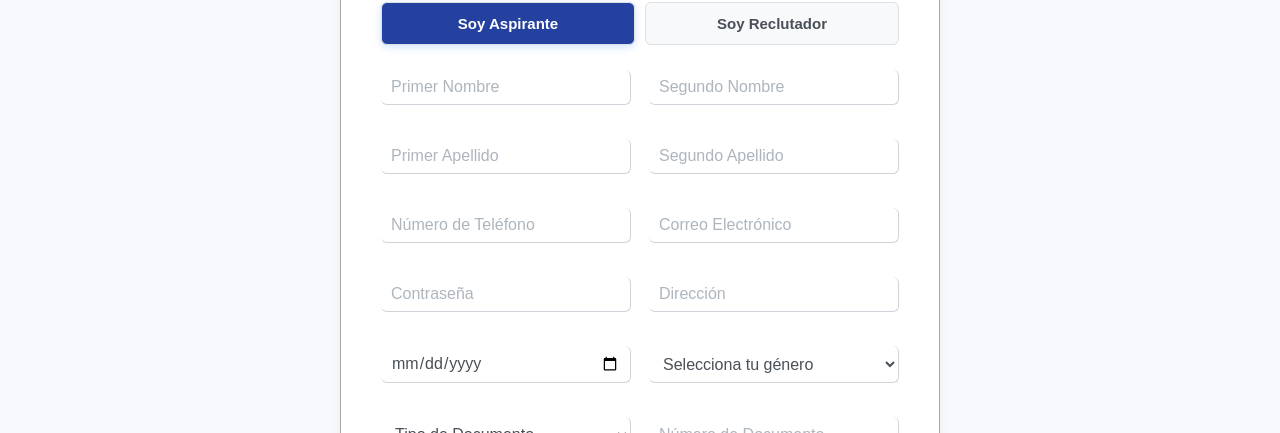
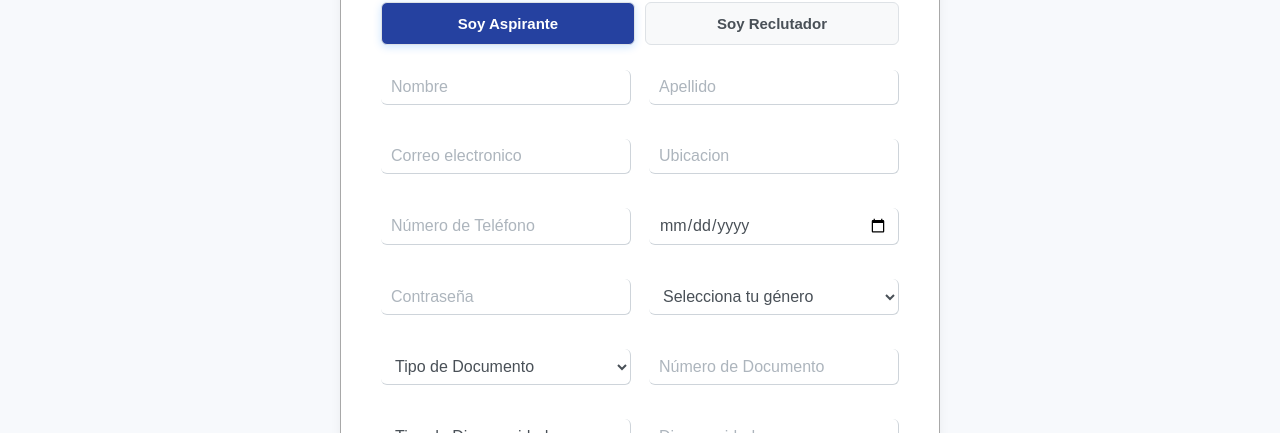
Before and after one commit to juangomlin/WORKABLE_1, a React (Vite) app: page /Signup in a window 1280 px wide. Shown: the part 295-728 px from the top of the page. Built offline with nearby package versions, Linux system fonts and the light colour scheme.

Commit message:
Cambios SignUpPage

```diff
--- a/src/components/SignUpPage/SignUpPage.jsx
+++ b/src/components/SignUpPage/SignUpPage.jsx
@@ -53,15 +53,13 @@ const SignUpPage = () => {
             {userType === 'aspirante' && (
                 <>
                   <div className='form-reclutador-fields'>
-                    <input type='text' name='fullName' placeholder='Primer Nombre' required className='input-signup' />
-                    <input type='text' name='fullName' placeholder='Segundo Nombre' required className='input-signup' />
-                    <input type='text' name='fullName' placeholder='Primer Apellido' required className='input-signup' />
-                    <input type='text' name='fullName' placeholder='Segundo Apellido' required className='input-signup' />
+                    <input type='text' name='fullName' placeholder='Nombre' required className='input-signup' />
+                    <input type='text' name='fullName' placeholder='Apellido' required className='input-signup' />
+                    <input type='text' name='email' placeholder='Correo electronico' required className='input-signup' />
+                    <input type='text' name='direction' placeholder='Ubicacion' required className='input-signup' />
                     <input type='tel' name='phone' placeholder='Número de Teléfono' required className='input-signup' />
-                    <input type='email' name='email' placeholder='Correo Electrónico' required className='input-signup' />
+                    <input type='date' name='nacimiento' placeholder='Fecha de Nacimiento' required className='input-signup' />
                     <input type='password' name='password' placeholder='Contraseña' required className='input-signup' />
-                    <input type='text' name='direction' placeholder='Dirección' required className='input-signup' />
-                    <input type='date' name='nacimiento' placeholder='Fecha de Nacimiento' required className='input-signup' />
                     <select name='gender' required className='input-signup'>
                       <option value=''>Selecciona tu género</option>
                       <option value='masculino'>Masculino</option>
```
